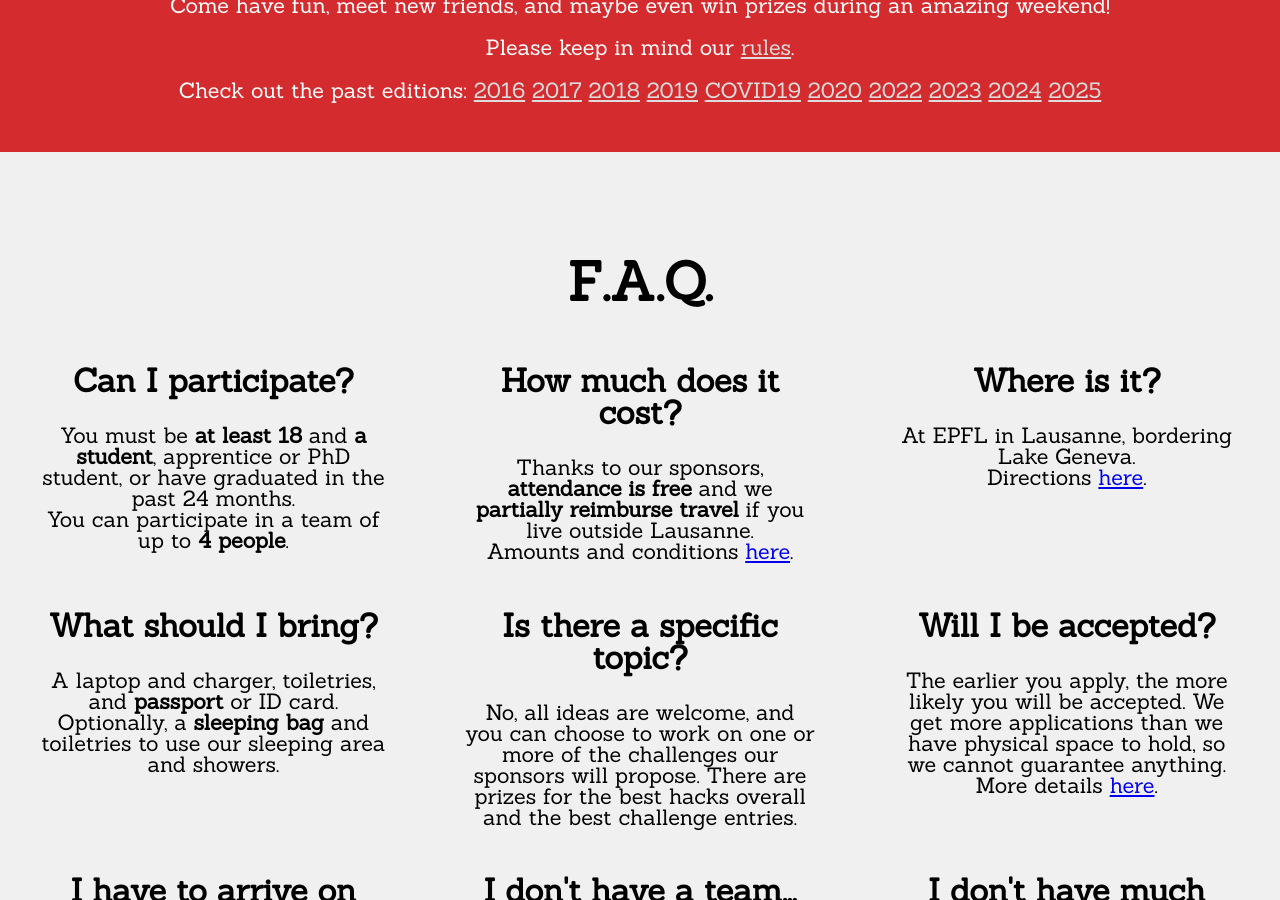
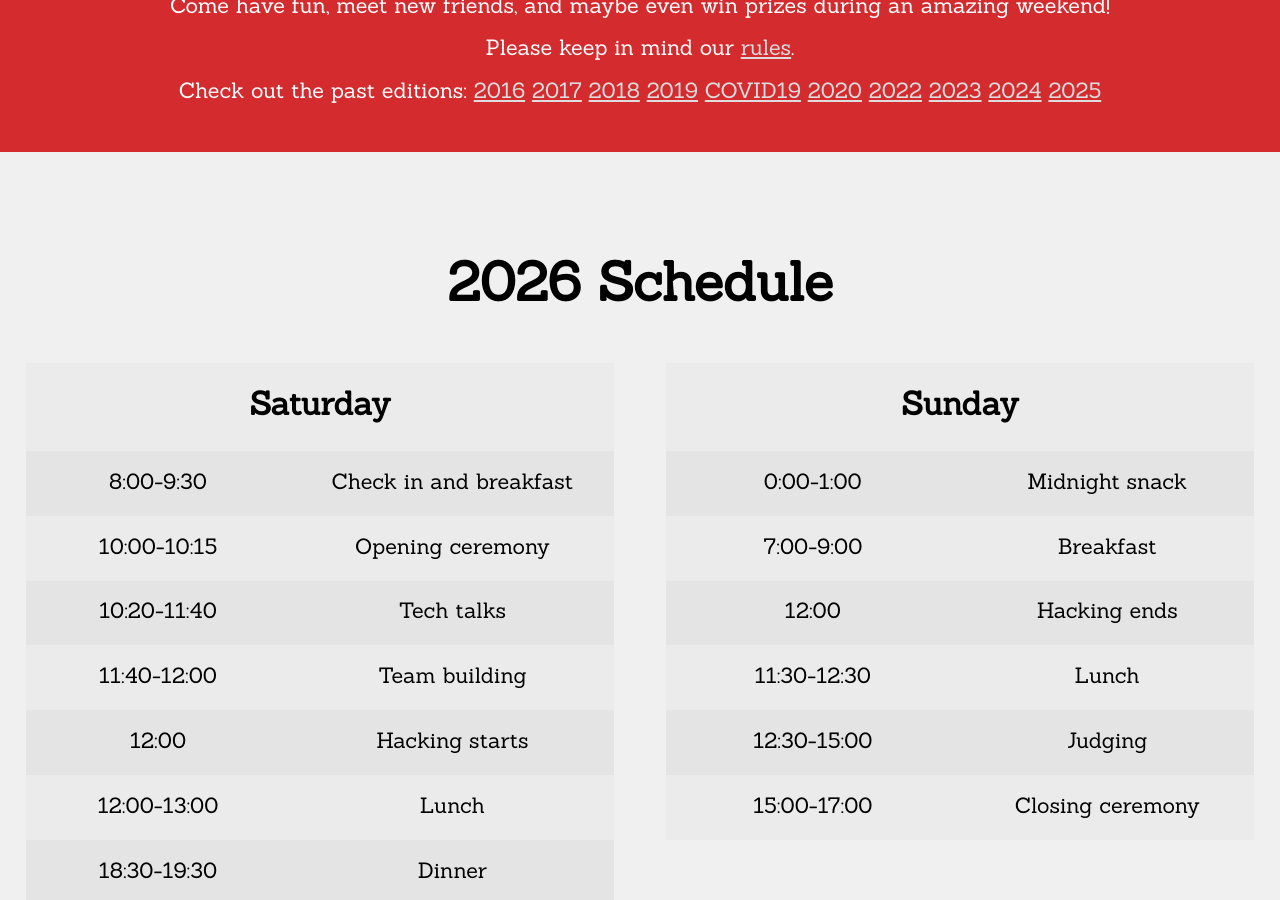
Before and after one commit to LauzHack/LauzHack.github.io, a Jekyll site: the page built from index.html, in a window 1280 px wide and 900 px high, scrolled down 1079 px. Built offline with Jekyll 4.4.1, drawn with Linux system fonts in a browser that asks for light colours; some of the changed lines change nothing that is shown.

Commit message:
Publish schedule

```diff
--- a/_data/schedule.yml
+++ b/_data/schedule.yml
@@ -1,21 +1,21 @@
 # Schedule, optional.
 # Don't forget quotes around hours, otherwise the colons will mess stuff up.
 
-#title: 2025 Schedule
-#table:
-#  Saturday:
-#   '8:00-9:30': Check in and breakfast
-#   '10:00-10:15': Opening ceremony
-#   '10:20-11:40': Tech talks
-#   '11:40-12:00': Team building
-#   '12:00': Hacking starts
-#   '12:00-13:00': Lunch
-#   '18:30-19:30': Dinner
-#  Sunday:
-#   '0:00-1:00': Midnight snack
-#   '7:00-9:00': Breakfast
-#   '12:00': Hacking ends
-#   '11:30-12:30': Lunch
-#   '12:30-15:00': Judging
-#   '15:00-17:00': Closing ceremony
+title: 2026 Schedule
+table:
+  Saturday:
+   '8:00-9:30': Check in and breakfast
+   '10:00-10:15': Opening ceremony
+   '10:20-11:40': Tech talks
+   '11:40-12:00': Team building
+   '12:00': Hacking starts
+   '12:00-13:00': Lunch
+   '18:30-19:30': Dinner
+  Sunday:
+   '0:00-1:00': Midnight snack
+   '7:00-9:00': Breakfast
+   '12:00': Hacking ends
+   '11:30-12:30': Lunch
+   '12:30-15:00': Judging
+   '15:00-17:00': Closing ceremony
 #   '17:00-19:00': Closing apéro (optional)
```
